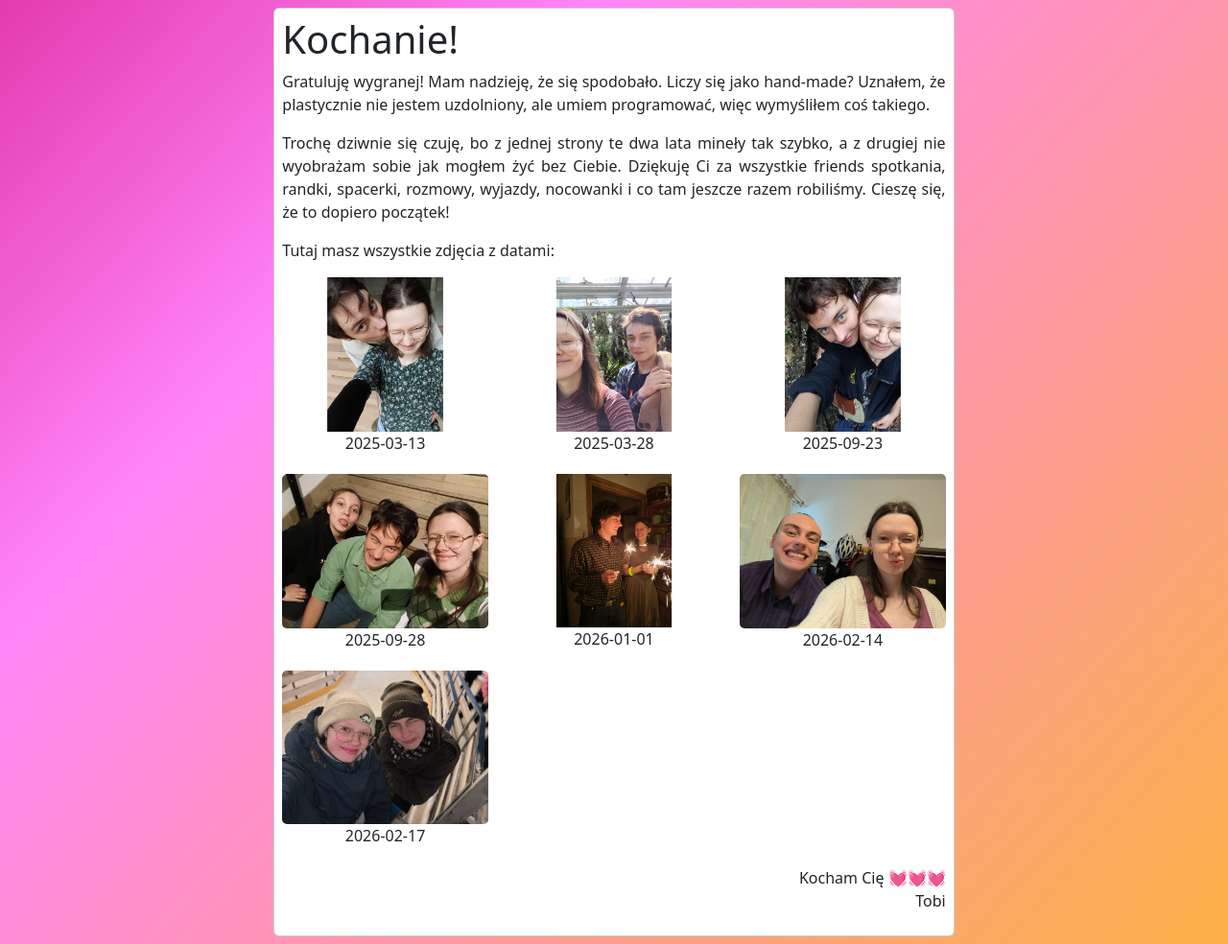
After one commit to UgaBuga1655/strona, a Flask app: page /gabaguessr/letter in a window 1280 px wide. The commit adds this page. Shown: the whole page at 96% size. Run offline with Flask 3, Linux system fonts and the light colour scheme.

Commit message:
gabaguessr letter

```diff
--- a/blueprints/gabaguessr/routes.py
+++ b/blueprints/gabaguessr/routes.py
@@ -1,3 +1,5 @@
+from fileinput import filename
+
 from flask import Blueprint, redirect, url_for, render_template, make_response, request
 from flask_wtf import FlaskForm
 from wtforms import DateField, SubmitField
@@ -131,3 +133,17 @@ def restart():
     reset_game(response)
     # response.set_data(redirect(url_for('gabaguessr.game')))
     return response
+
+@gabaguessr.route('letter')
+def letter():
+
+    files = os.listdir(gabaguessr.static_folder)
+    images = []
+    for file in files:
+        path= url_for('.static', filename=file)
+        img = Image.open(gabaguessr.static_folder + '/' + file)
+        date_time = img.getexif().get(306, 'Unknown')
+        display_date = '-'.join(date_time.split(' ')[0].split(':'))
+        images.append((path, display_date))
+    images.sort(key=lambda image: image[1])
+    return render_template('letter.html', images=images)
--- a/blueprints/gabaguessr/templates/gaba.html
+++ b/blueprints/gabaguessr/templates/gaba.html
@@ -11,12 +11,13 @@
 <style>
 body {
     background: #e33bae;
+    height: 100%;
     background: linear-gradient(133deg, rgba(227, 59, 174, 1) 0%, rgba(255, 133, 249, 1) 28%, rgba(252, 176, 69, 1) 100%);
 }
 </style>
 <body>
     <div class="container">
-        <div class="row justify-content-center align-content-center" style="height: 100vh;">
+        <div class="row justify-content-center align-content-center m-2" style="min-height: 100vh;">
             <div class="col-md-8">
                 <div class="card p-2">
                         {% block content %}
--- a/blueprints/gabaguessr/templates/game_over.html
+++ b/blueprints/gabaguessr/templates/game_over.html
@@ -21,7 +21,10 @@
     {% elif total<4500 %}
         <h1 style="text-align: center;">Już prawie! 😍</h1>
     {% else %}
-     <h1 style="text-align: center;">Wygrałaś!</h1>
+    <div style="text-align: center;">
+        <h1>Wygrałaś!</h1>
+        <a href="{{ url_for('gabaguessr.letter' )}}"><button>List</button></a>
+    </div>
     {% endif %}
     <div style="text-align: right;">
         <a href="{{ url_for('gabaguessr.restart') }}"><button>Jeszcze raz!</button></a>
--- /dev/null
+++ b/blueprints/gabaguessr/templates/letter.html
@@ -0,0 +1,26 @@
+{% extends "gaba.html" %}
+
+{% block content %}
+<h1>Kochanie!</h1>
+<div style="text-align: justify;">
+
+    <p>Gratuluję wygranej! Mam nadzieję, że się spodobało. Liczy się jako hand-made? Uznałem, że plastycznie nie jestem uzdolniony, ale umiem programować, więc wymyśliłem coś takiego.</p>
+    <p>Trochę dziwnie się czuję, bo z jednej strony te dwa lata mineły tak szybko, a z drugiej nie wyobrażam sobie jak mogłem żyć bez Ciebie. Dziękuję Ci za wszystkie friends spotkania, randki, spacerki, rozmowy, wyjazdy, nocowanki i co tam jeszcze razem robiliśmy. Cieszę się, że to dopiero początek!</p>
+
+    <p>Tutaj masz wszystkie zdjęcia z datami:</p>
+    <div class="row">
+
+        {% for image, date in images %}
+                <div class="col-md-4 mb-1">
+                    <img src="{{ image }}" alt="" class="card-img-top card-img-bottom">
+                    <p style="text-align: center;">{{ date }}<p>
+                </div>
+        {% endfor %}
+    </div>
+    <div style="text-align: right;">
+
+        <p>Kocham Cię 💓💓💓 <br>
+        Tobi</p>
+    </div>
+</div>
+{% endblock %}
```
Also changed, not shown: blueprints/gabaguessr/static/gaba01.jpg (deleted).
